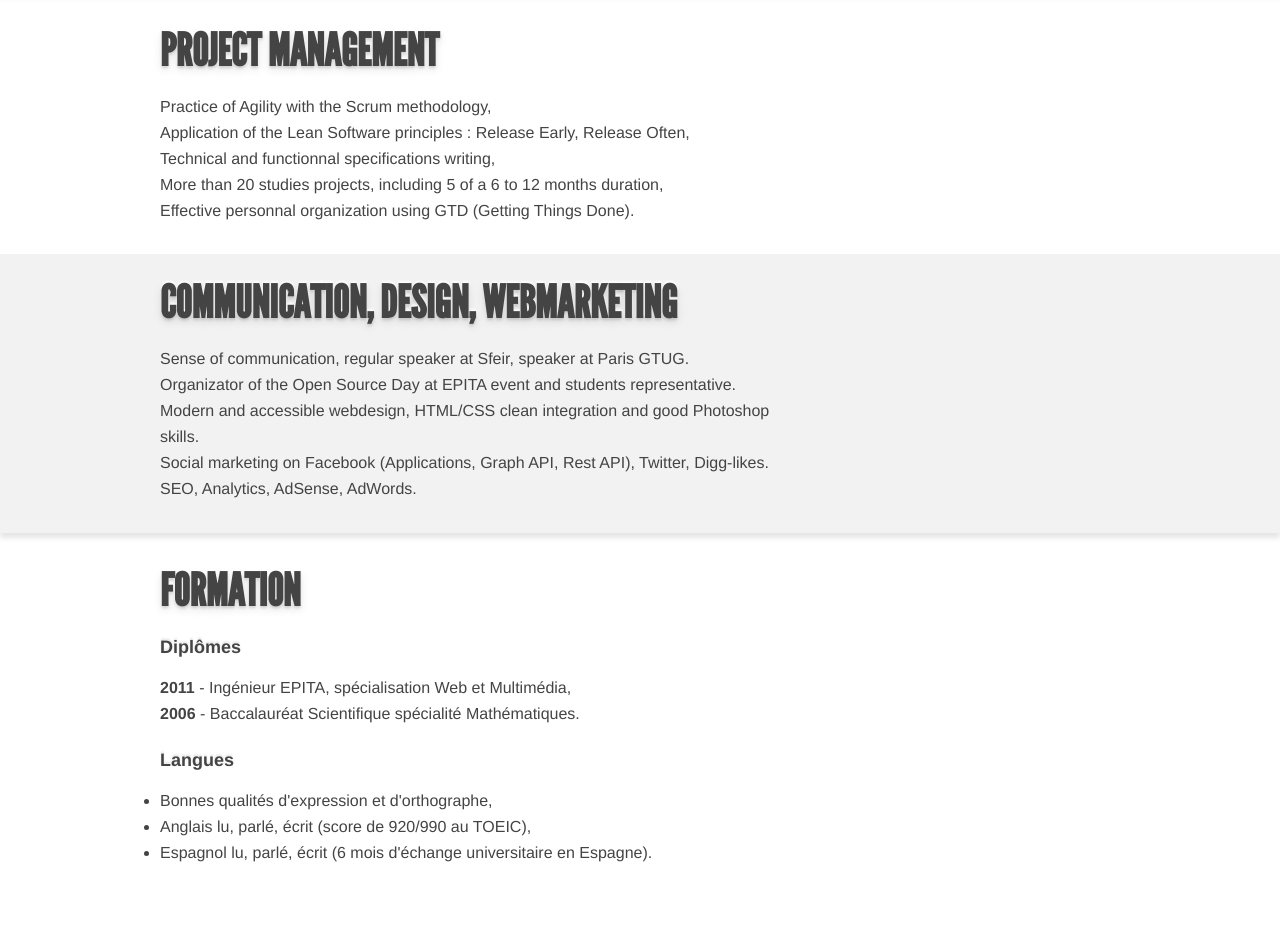
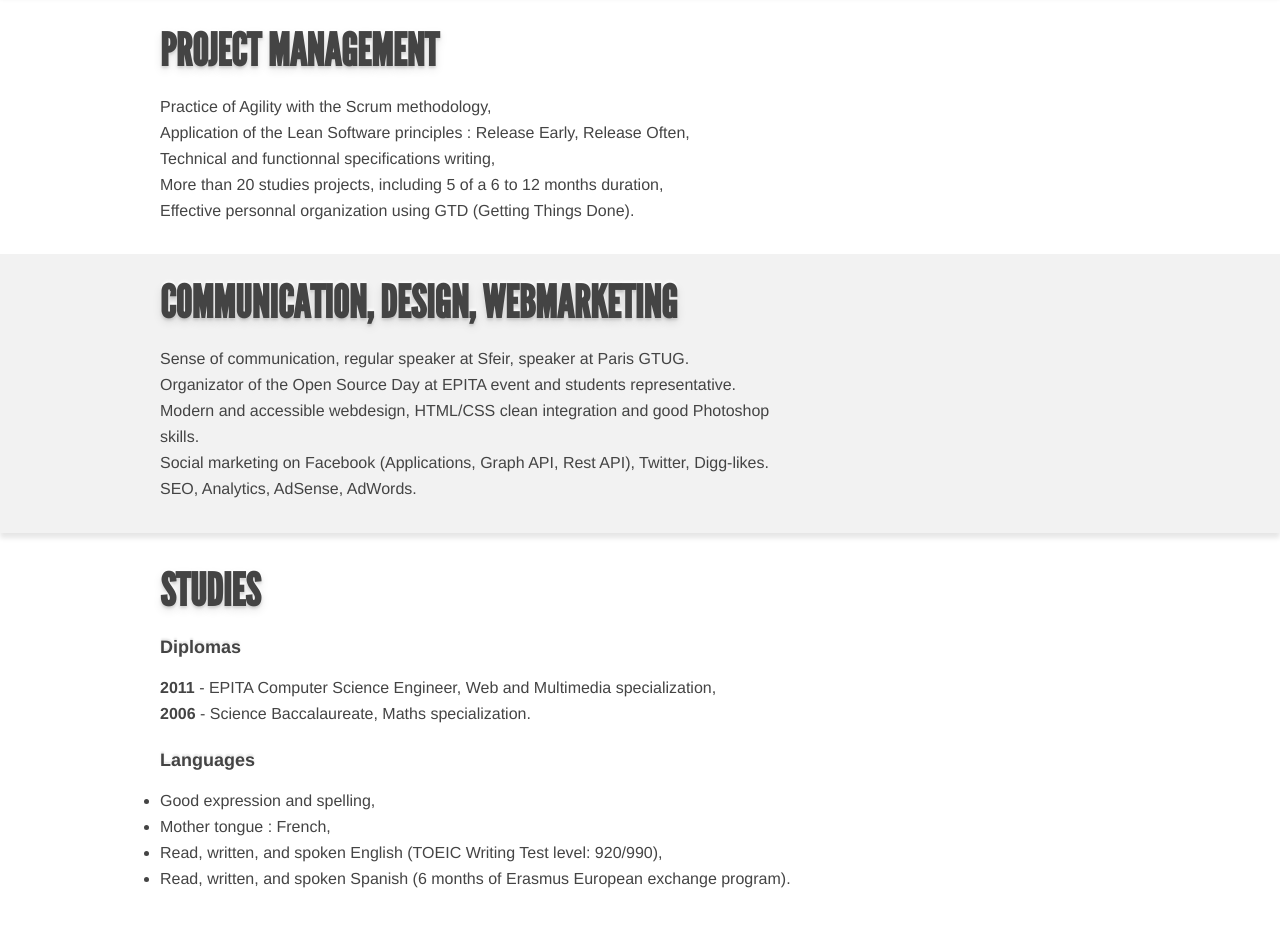
Before and after one commit to macndesign/cv, a plain HTML site: page english.html in a window 1280 px wide. Shown: the part 1604-2530 px from the top of the page. Drawn offline with nearby package versions, Linux system fonts and the light colour scheme.

Commit message:
First draft finished

```diff
--- a/english.html
+++ b/english.html
@@ -173,20 +173,18 @@
 	<div>
 		<div class="wrapper">
 			<div class="content">
-				<h1 id="formation">Formation</h1>
-				<h2>Diplômes</h2>
+				<h1 id="formation">Studies</h1>
+				<h2>Diplomas</h2>
 				<ul class="nodots weblist">
-					<li><span class="date">2011</span> - Ingénieur EPITA,
-						spécialisation Web et Multimédia,</li>
-					<li><span class="date">2006</span> - Baccalauréat Scientifique
-						spécialité Mathématiques.</li>
+					<li><span class="date">2011</span> - EPITA Computer Science Engineer, Web and Multimedia specialization,</li>
+					<li><span class="date">2006</span> - Science Baccalaureate, Maths specialization.</li>
 				</ul>
-				<h2>Langues</h2>
+				<h2>Languages</h2>
 				<ul class="weblist">
-					<li>Bonnes qualités d'expression et d'orthographe,</li>
-					<li>Anglais lu, parlé, écrit (score de 920/990 au TOEIC),</li>
-					<li>Espagnol lu, parlé, écrit (6 mois d'échange universitaire
-						en Espagne).</li>
+					<li>Good expression and spelling,</li>
+					<li>Mother tongue : French,</li>
+					<li>Read, written, and spoken English (TOEIC Writing Test level: 920/990),</li>
+					<li>Read, written, and spoken Spanish (6 months of Erasmus European exchange program).</li>
 				</ul>
 
 			</div>
```
